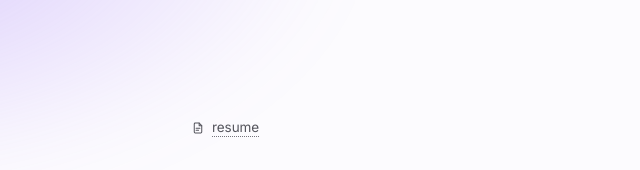
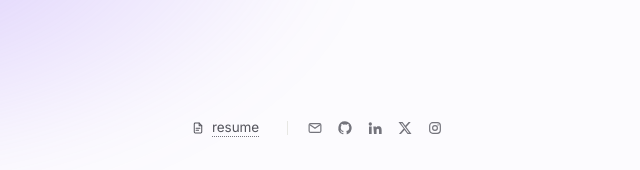
Before and after one commit to nakulpatel0306/my-portfolio-website, a plain HTML site: page index.html in a window 1280 px wide. Shown: the top 170 px of the page, 153-793 px from the left. Drawn offline with Linux system fonts and the light colour scheme.

Commit message:
Put the socials in the top bar as well as the foot
A portfolio should not make someone scroll to find a GitHub link, so the
five socials now sit beside the résumé at the top, opposite the theme
switch.

To keep it from reading as a straight duplicate, the two rows carry the
links in different registers: icon-only up top, where they only need to
be recognisable, and labelled in "elsewhere" at the foot, where there is
room to name them. The marks are reused from the bottom row rather than
pasted again, and the top icons each carry an aria-label and title, so
dropping the visible text costs a screen reader nothing.

Hovering an icon lifts it, matching the arrow that grows on the other
new-tab links. Below 560px the top bar wraps: the theme switch keeps the
first row and the résumé and socials take the second, so nothing
overflows at 390px.

A test verifies the two rows point at exactly the same five URLs, so
they cannot drift apart.

Also stabilised a flaky assertion: the scramble check sampled the
heading once right after networkidle and sometimes read it after the
animation had already finished. It polls the window now.

208 checks pass across twelve suites, no console or page errors.

Claude-Session: https://claude.ai/code/session_01HAn2XdgnTFQbMJQzfmrehD

```diff
--- a/index.html
+++ b/index.html
@@ -51,9 +51,19 @@
 
     <!-- ===================== theme ===================== -->
     <div class="topbar rise">
-      <a class="resume-link" href="./assets/nakul-patel-software-resume.pdf" target="_blank" rel="noopener">
+      <div class="top-links">
+        <a class="resume-link" href="./assets/nakul-patel-software-resume.pdf" target="_blank" rel="noopener">
         <svg class="ico" viewBox="0 0 24 24" aria-hidden="true"><path d="M14 3.6H7.2A1.6 1.6 0 0 0 5.6 5.2v13.6A1.6 1.6 0 0 0 7.2 20.4h9.6a1.6 1.6 0 0 0 1.6-1.6V8z"/><path d="M14 3.6V8h4.4"/><path d="M8.8 12.6h6.4M8.8 16h4.2"/></svg><span>resume</span><span class="out" aria-hidden="true">↗</span>
-      </a>
+        </a>
+        <span class="top-sep" aria-hidden="true"></span>
+        <nav class="socials" aria-label="elsewhere">
+          <a href="mailto:nakul0306@gmail.com" aria-label="email" title="email"><svg class="ico" viewBox="0 0 24 24" aria-hidden="true"><rect x="3.2" y="5.4" width="17.6" height="13.2" rx="2.2"/><path d="m4.4 7.2 7.6 5.3 7.6-5.3"/></svg></a>
+          <a href="https://github.com/nakulpatel0306" target="_blank" rel="noopener" aria-label="github" title="github"><svg class="ico ico-fill" viewBox="0 0 24 24" aria-hidden="true"><path d="M12 2a10 10 0 0 0-3.16 19.49c.5.09.68-.22.68-.48v-1.7c-2.78.6-3.37-1.34-3.37-1.34-.45-1.16-1.11-1.47-1.11-1.47-.9-.62.07-.6.07-.6 1 .07 1.53 1.03 1.53 1.03.89 1.52 2.34 1.08 2.91.83.09-.65.35-1.09.63-1.34-2.22-.25-4.55-1.11-4.55-4.94 0-1.09.39-1.98 1.03-2.68-.1-.25-.45-1.27.1-2.64 0 0 .84-.27 2.75 1.02a9.56 9.56 0 0 1 5 0c1.91-1.29 2.75-1.02 2.75-1.02.55 1.37.2 2.39.1 2.64.64.7 1.03 1.59 1.03 2.68 0 3.84-2.34 4.68-4.57 4.93.36.31.68.92.68 1.85v2.75c0 .27.18.58.69.48A10 10 0 0 0 12 2z"/></svg></a>
+          <a href="https://www.linkedin.com/in/nakulpatel0306/" target="_blank" rel="noopener" aria-label="linkedin" title="linkedin"><svg class="ico ico-fill" viewBox="0 0 24 24" aria-hidden="true"><path d="M4.98 3.5A2.49 2.49 0 1 1 5 8.48a2.49 2.49 0 0 1-.02-4.98zM3 9.75h4V21H3zM9.5 9.75h3.83v1.54h.05c.53-1 1.84-2.06 3.79-2.06 4.05 0 4.8 2.67 4.8 6.14V21h-4v-5.09c0-1.21-.02-2.77-1.69-2.77-1.69 0-1.95 1.32-1.95 2.68V21h-3.83z"/></svg></a>
+          <a href="https://x.com/NakulPatel_" target="_blank" rel="noopener" aria-label="twitter" title="twitter"><svg class="ico ico-fill" viewBox="0 0 24 24" aria-hidden="true"><path d="M17.53 3h3.04l-6.64 7.59L21.75 21h-5.9l-4.62-6.04L5.94 21H2.9l7.1-8.12L2.25 3h6.05l4.18 5.52zm-1.07 16.2h1.69L7.62 4.71H5.82z"/></svg></a>
+          <a href="https://www.instagram.com/nakulp.14/" target="_blank" rel="noopener" aria-label="instagram" title="instagram"><svg class="ico" viewBox="0 0 24 24" aria-hidden="true"><rect x="4" y="4" width="16" height="16" rx="4.6"/><circle cx="12" cy="12" r="3.6"/><circle cx="16.6" cy="7.4" r="1" fill="currentColor" stroke="none"/></svg></a>
+        </nav>
+      </div>
       <div class="theme" role="group" aria-label="colour theme">
         <button type="button" data-theme-set="light">light</button>
         <button type="button" data-theme-set="dark">dark</button>
--- a/style.css
+++ b/style.css
@@ -953,3 +953,47 @@ body::before {
 @media (prefers-reduced-motion: reduce) {
   .caret { display: none; }
 }
+
+/* ============================================================
+   top row — résumé plus icon-only socials, opposite the theme
+   switch. The bottom "elsewhere" list carries the same links
+   with labels; up here they only need to be recognisable.
+   ============================================================ */
+.top-links {
+  display: flex;
+  align-items: center;
+  gap: 13px;
+  min-width: 0;
+}
+
+.top-sep {
+  width: 1px;
+  height: 14px;
+  background: var(--line);
+  flex-shrink: 0;
+}
+
+.socials {
+  display: flex;
+  align-items: center;
+  gap: 2px;
+}
+.socials a {
+  display: inline-flex;
+  padding: 6px;
+  border-radius: 8px;
+  color: var(--faint);
+  transition: color 0.15s ease, background 0.15s ease, transform 0.2s var(--ease);
+}
+.socials a:hover {
+  color: var(--text);
+  background: var(--glass);
+  transform: translateY(-2px);
+}
+.socials .ico { width: 16px; height: 16px; }
+
+@media (max-width: 560px) {
+  .topbar { flex-wrap: wrap; row-gap: 12px; }
+  .top-links { order: 2; width: 100%; }
+  .theme { order: 1; margin-left: auto; }
+}
```
Also changed, not shown: README.md.
